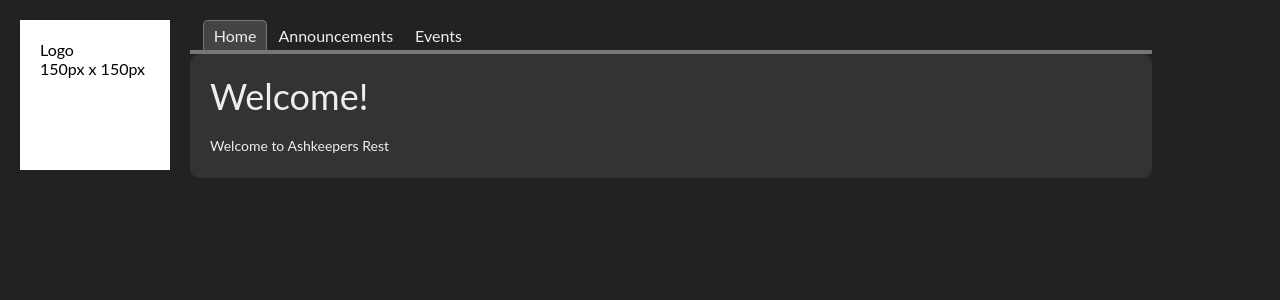
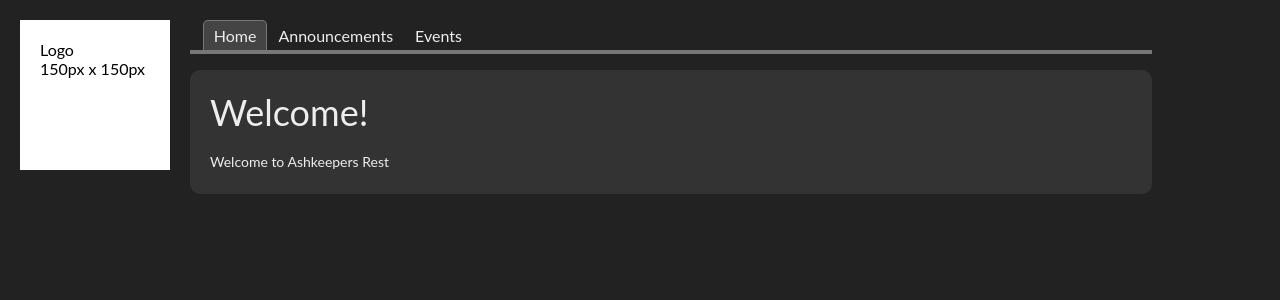
Before and after one commit to blakestone95/AshkeepersRestWebsite, a React app in the folder Ash.FrontEnd/: page /Home in a window 1280 px wide. Shown: the top 300 px of the page. Built offline with nearby package versions, Linux system fonts and the light colour scheme.

Commit message:
Add margin to SectionTile.  Absolutely position main so that margins behave correctly.
#42

```diff
--- a/Ash.FrontEnd/src/global/components/style.less
+++ b/Ash.FrontEnd/src/global/components/style.less
@@ -1,4 +1,5 @@
 .ash-section {
+  margin: 16px 0;
   border-radius: 10px;
   background-color: @app-foreground-color;
 
--- a/Ash.FrontEnd/src/style.less
+++ b/Ash.FrontEnd/src/style.less
@@ -52,8 +52,9 @@ div {
 
 .ash-main {
   width: calc(90vw - @left-gutter-width);
-  margin-top: calc(@header-height + @divider-height);
-  margin-left: @left-gutter-width;
+  position: absolute;
+  top: calc(@header-height + @divider-height);
+  left: @left-gutter-width;
 }
 
 // Imports
```
